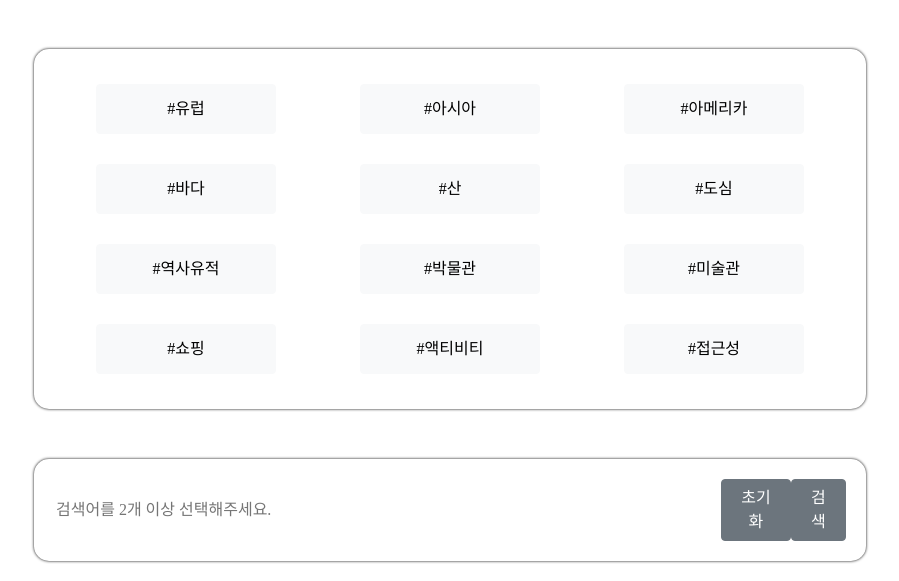
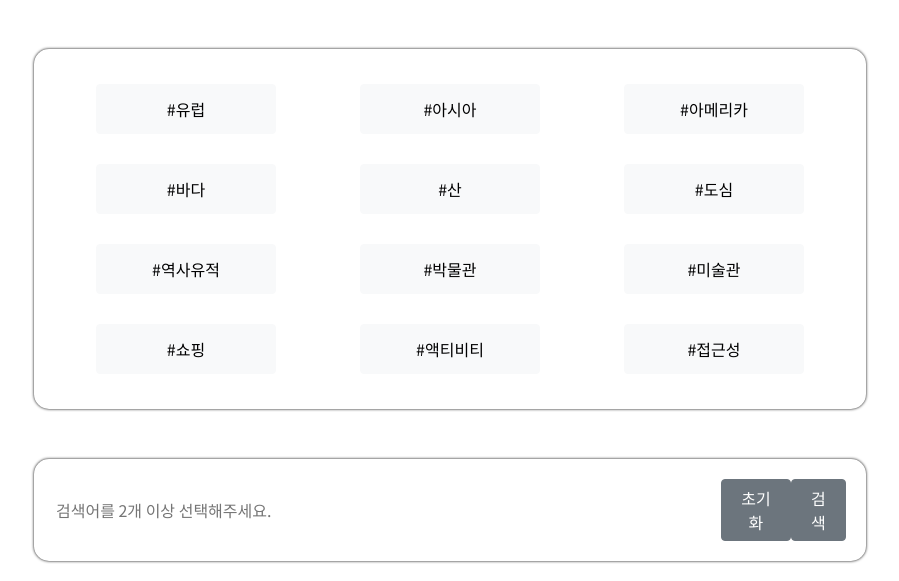
Before and after one commit to sparta-team6-toyproject-v2/toyproject, a Flask app: page / in a window 1280 px wide. Shown: the part 501-1082 px from the top of the page, without its empty margins (190-1089 px from the left). Run offline with Flask 2, Linux system fonts and the light colour scheme.

Commit message:
font 통일

```diff
--- a/templates/index.html
+++ b/templates/index.html
@@ -19,11 +19,10 @@
 
   <title>허니-문: 신혼여행지 추천 페이지</title>
 
-  <link href="https://fonts.googleapis.com/css2?family=Noto+Serif+KR:wght@200;300;400;500;600;700;900&display=swap"
-    rel="stylesheet" />
+  <link href="https://fonts.googleapis.com/css2?family=Noto+Sans+KR&display=swap" rel="stylesheet">
   <style>
     * {
-      font-family: "Noto Serif KR", serif;
+      font-family: 'Noto Sans KR', sans-serif;
     }
 
     .mypic {
--- a/templates/tg.html
+++ b/templates/tg.html
@@ -20,12 +20,11 @@
 
     <title>허니-문 - 신혼여행지 추천서비스</title>
 
-    <link href="https://fonts.googleapis.com/css2?family=Noto+Serif+KR:wght@200;300;400;500;600;700;900&display=swap"
-        rel="stylesheet">
+    <link href="https://fonts.googleapis.com/css2?family=Noto+Sans+KR&display=swap" rel="stylesheet">
 
     <style>
         * {
-            font-family: 'Noto Serif KR', serif;
+            font-family: 'Noto Sans KR', sans-serif;
         }
 
         .mypic {
--- a/templates/toy_sy_로마.html
+++ b/templates/toy_sy_로마.html
@@ -13,8 +13,13 @@
         crossorigin="anonymous"></script>
 
     <title>허니문 추천</title>
+    <link href="https://fonts.googleapis.com/css2?family=Noto+Sans+KR&display=swap" rel="stylesheet">
 </head>
 <style>
+    * {
+        font-family: 'Noto Sans KR', sans-serif;
+    }
+
     .main_title {
         background-image: url('https://search.pstatic.net/common?src=https://dbscthumb-phinf.pstatic.net/5885_000_14/20211005191629685_0FLZ7LRKD.jpg/fb437_3_i1.jpg?type=w540_fst&type=f520_288_travelsearch');
         background-position: center;
--- a/templates/toy_sy_루체른.html
+++ b/templates/toy_sy_루체른.html
@@ -13,8 +13,13 @@
         crossorigin="anonymous"></script>
 
     <title>허니문 추천</title>
+    <link href="https://fonts.googleapis.com/css2?family=Noto+Sans+KR&display=swap" rel="stylesheet">
 </head>
 <style>
+    * {
+        font-family: 'Noto Sans KR', sans-serif;
+    }
+
     .main_title {
         background-image: url('https://search.pstatic.net/common?src=https://dbscthumb-phinf.pstatic.net/5885_000_14/20211005191629685_0FLZ7LRKD.jpg/fb437_3_i1.jpg?type=w540_fst&type=f520_288_travelsearch');
         background-position: center;
--- a/templates/toy_sy_마드리드.html
+++ b/templates/toy_sy_마드리드.html
@@ -13,8 +13,13 @@
         crossorigin="anonymous"></script>
 
     <title>허니문 추천</title>
+    <link href="https://fonts.googleapis.com/css2?family=Noto+Sans+KR&display=swap" rel="stylesheet">
 </head>
 <style>
+    * {
+        font-family: 'Noto Sans KR', sans-serif;
+    }
+
     .main_title {
         background-image: url('https://search.pstatic.net/common?src=https://dbscthumb-phinf.pstatic.net/5885_000_14/20211005191629685_0FLZ7LRKD.jpg/fb437_3_i1.jpg?type=w540_fst&type=f520_288_travelsearch');
         background-position: center;
--- a/templates/toy_sy_몰디브.html
+++ b/templates/toy_sy_몰디브.html
@@ -13,8 +13,13 @@
         crossorigin="anonymous"></script>
 
     <title>허니문 추천</title>
+    <link href="https://fonts.googleapis.com/css2?family=Noto+Sans+KR&display=swap" rel="stylesheet">
 </head>
 <style>
+    * {
+        font-family: 'Noto Sans KR', sans-serif;
+    }
+
     .main_title {
         background-image: url('https://search.pstatic.net/common?src=https://dbscthumb-phinf.pstatic.net/5885_000_14/20211005191629685_0FLZ7LRKD.jpg/fb437_3_i1.jpg?type=w540_fst&type=f520_288_travelsearch');
         background-position: center;
--- a/templates/toy_sy_발리.html
+++ b/templates/toy_sy_발리.html
@@ -13,8 +13,13 @@
         crossorigin="anonymous"></script>
 
     <title>허니문 추천</title>
+    <link href="https://fonts.googleapis.com/css2?family=Noto+Sans+KR&display=swap" rel="stylesheet">
 </head>
 <style>
+    * {
+        font-family: 'Noto Sans KR', sans-serif;
+    }
+
     .main_title {
         background-image: url('https://search.pstatic.net/common?src=https://dbscthumb-phinf.pstatic.net/5885_000_14/20211005191629685_0FLZ7LRKD.jpg/fb437_3_i1.jpg?type=w540_fst&type=f520_288_travelsearch');
         background-position: center;
--- a/templates/toy_sy_보라카이.html
+++ b/templates/toy_sy_보라카이.html
@@ -13,8 +13,13 @@
         crossorigin="anonymous"></script>
 
     <title>허니문 추천</title>
+    <link href="https://fonts.googleapis.com/css2?family=Noto+Sans+KR&display=swap" rel="stylesheet">
 </head>
 <style>
+    * {
+        font-family: 'Noto Sans KR', sans-serif;
+    }
+
     .main_title {
         background-image: url('https://search.pstatic.net/common?src=https://dbscthumb-phinf.pstatic.net/5885_000_14/20211005191629685_0FLZ7LRKD.jpg/fb437_3_i1.jpg?type=w540_fst&type=f520_288_travelsearch');
         background-position: center;
--- a/templates/toy_sy_세부.html
+++ b/templates/toy_sy_세부.html
@@ -13,8 +13,13 @@
         crossorigin="anonymous"></script>
 
     <title>허니문 추천</title>
+    <link href="https://fonts.googleapis.com/css2?family=Noto+Sans+KR&display=swap" rel="stylesheet">
 </head>
 <style>
+    * {
+        font-family: 'Noto Sans KR', sans-serif;
+    }
+
     .main_title {
         background-image: url('https://search.pstatic.net/common?src=https://dbscthumb-phinf.pstatic.net/5885_000_14/20211005191629685_0FLZ7LRKD.jpg/fb437_3_i1.jpg?type=w540_fst&type=f520_288_travelsearch');
         background-position: center;
--- a/templates/toy_sy_아테네.html
+++ b/templates/toy_sy_아테네.html
@@ -13,8 +13,14 @@
         crossorigin="anonymous"></script>
 
     <title>허니문 추천</title>
+    <link href="https://fonts.googleapis.com/css2?family=Noto+Sans+KR&display=swap" rel="stylesheet">
+    rel="stylesheet" />
 </head>
 <style>
+    * {
+        font-family: 'Noto Sans KR', sans-serif;
+    }
+
     .main_title {
         background-image: url('https://search.pstatic.net/common?src=https://dbscthumb-phinf.pstatic.net/5885_000_14/20211005191629685_0FLZ7LRKD.jpg/fb437_3_i1.jpg?type=w540_fst&type=f520_288_travelsearch');
         background-position: center;
--- a/templates/toy_sy_칸쿤.html
+++ b/templates/toy_sy_칸쿤.html
@@ -13,8 +13,13 @@
         crossorigin="anonymous"></script>
 
     <title>허니문 추천</title>
+    <link href="https://fonts.googleapis.com/css2?family=Noto+Sans+KR&display=swap" rel="stylesheet">
 </head>
 <style>
+    * {
+        font-family: 'Noto Sans KR', sans-serif;
+    }
+
     .main_title {
         background-image: url('https://search.pstatic.net/common?src=https://dbscthumb-phinf.pstatic.net/5885_000_14/20211005191629685_0FLZ7LRKD.jpg/fb437_3_i1.jpg?type=w540_fst&type=f520_288_travelsearch');
         background-position: center;
--- a/templates/toy_sy_파리.html
+++ b/templates/toy_sy_파리.html
@@ -13,8 +13,13 @@
         crossorigin="anonymous"></script>
 
     <title>허니문 추천</title>
+    <link href="https://fonts.googleapis.com/css2?family=Noto+Sans+KR&display=swap" rel="stylesheet">
 </head>
 <style>
+    * {
+        font-family: 'Noto Sans KR', sans-serif;
+    }
+
     .main_title {
         background-image: url('https://search.pstatic.net/common?src=https://dbscthumb-phinf.pstatic.net/5885_000_14/20211005191629685_0FLZ7LRKD.jpg/fb437_3_i1.jpg?type=w540_fst&type=f520_288_travelsearch');
         background-position: center;
--- a/templates/toy_sy_하와이.html
+++ b/templates/toy_sy_하와이.html
@@ -13,8 +13,13 @@
         crossorigin="anonymous"></script>
 
     <title>허니문 추천</title>
+    <link href="https://fonts.googleapis.com/css2?family=Noto+Sans+KR&display=swap" rel="stylesheet">
 </head>
 <style>
+    * {
+        font-family: 'Noto Sans KR', sans-serif;
+    }
+
     .main_title {
         background-image: url('https://search.pstatic.net/common?src=https://dbscthumb-phinf.pstatic.net/5885_000_14/20211005191629685_0FLZ7LRKD.jpg/fb437_3_i1.jpg?type=w540_fst&type=f520_288_travelsearch');
         background-position: center;
```
Also changed, not shown: templates/toy_sy_뉴욕.html (+8 -0 lines), templates/toy_sy_다낭.html (+8 -0 lines).
